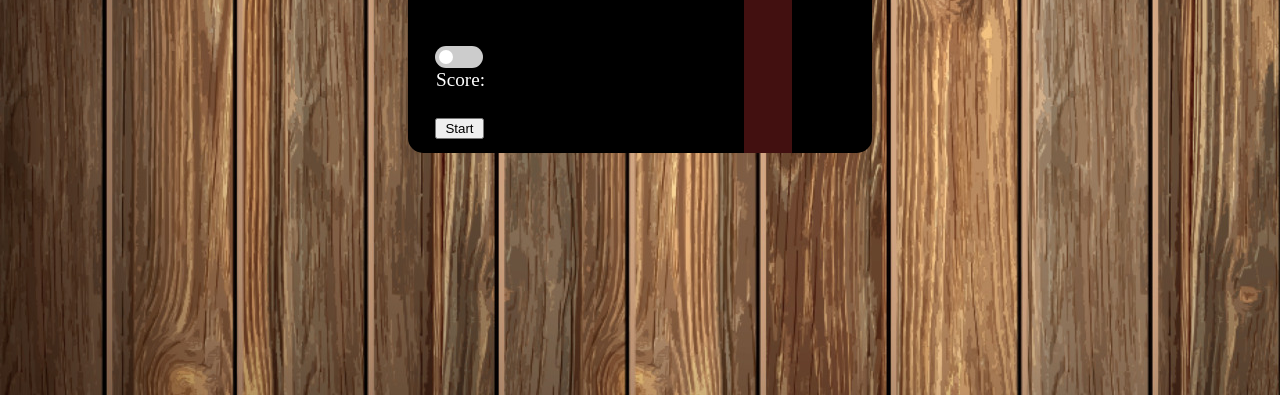
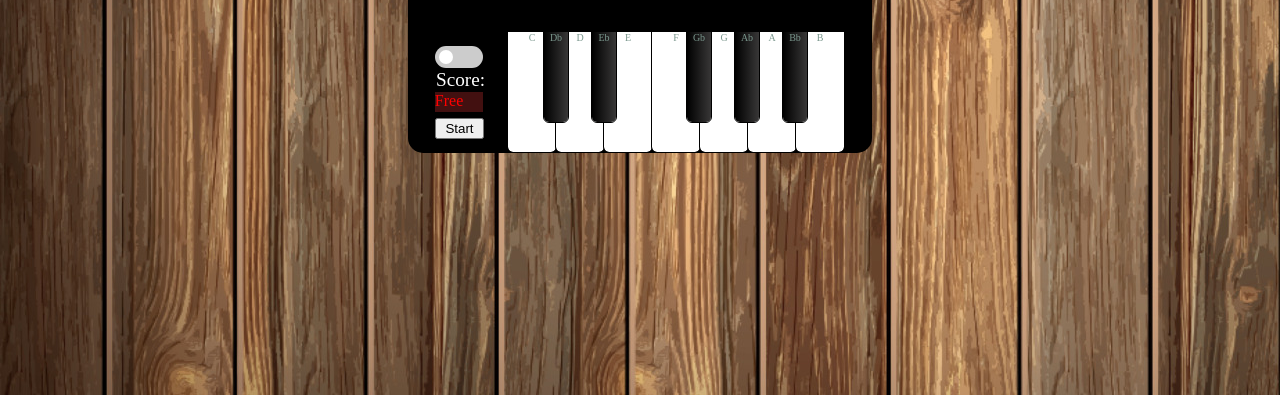
Before and after one commit to Jenkimdev/piano-memory-game, a plain HTML site: page index.html in a window 1280 px wide. Shown: the part 405-800 px from the top of the page. Drawn offline with Linux system fonts and the light colour scheme.

Commit message:
Update positioning of score screen and and keys

```diff
--- a/assets/css/style.css
+++ b/assets/css/style.css
@@ -116,6 +116,9 @@ header {
 }
 
 .score-count {
+    margin-top: 148px;
+    height: 20px;
+    margin-left: -309px;
     background-color: rgb(66, 16, 16);
     width: 48px;
     color: red;
@@ -170,8 +173,7 @@ h3 {
 /* Piano Key Styles */
 
 .keys {
-    margin-top: -154px;
-    margin-left: 38px;
+    margin-left: 60px;
     display: flex;
     position: absolute;
     justify-content: flex-end;
```
